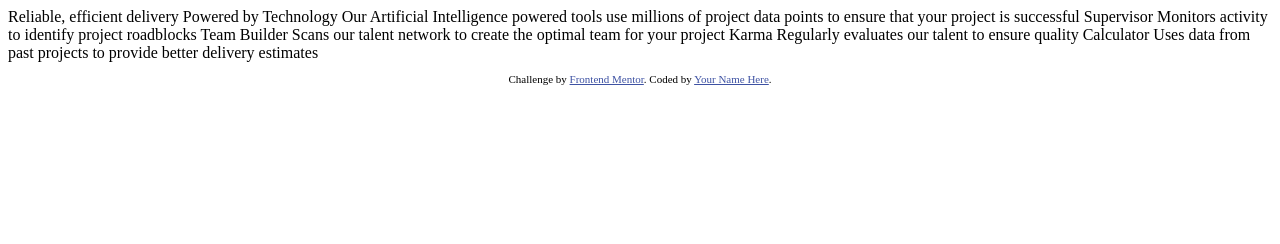
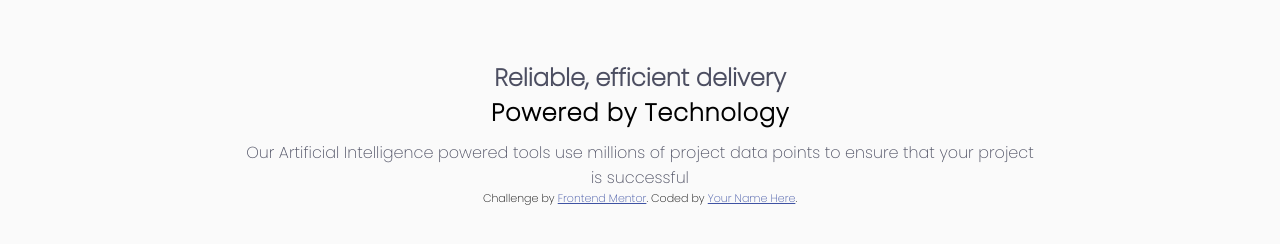
Before and after one commit to Fitsos17/four-card-feature-section, a plain HTML site: page index.html in a window 1280 px wide. Drawn offline with Linux system fonts and the light colour scheme.

Commit message:
Added sass to my project, .prettierrc fileand finished implementing .starting container styles

```diff
--- a/index.html
+++ b/index.html
@@ -1,28 +1,50 @@
 <!DOCTYPE html>
 <html lang="en">
   <head>
-  <meta charset="UTF-8">
-  <meta name="viewport" content="width=device-width, initial-scale=1.0"> <!-- displays site properly based on user's device -->
+    <meta charset="UTF-8" />
+    <meta name="viewport" content="width=device-width, initial-scale=1.0" />
+    <!-- displays site properly based on user's device -->
 
-  <link rel="icon" type="image/png" sizes="32x32" href="./images/favicon-32x32.png">
+    <link
+      rel="icon"
+      type="image/png"
+      sizes="32x32"
+      href="./images/favicon-32x32.png"
+    />
 
     <title>Frontend Mentor | Four card feature section</title>
 
     <!-- Feel free to remove these styles or customise in your own stylesheet 👍 -->
     <style>
-    .attribution { font-size: 11px; text-align: center; }
-    .attribution a { color: hsl(228, 45%, 44%); }
+      .attribution {
+        font-size: 11px;
+        text-align: center;
+      }
+      .attribution a {
+        color: hsl(228, 45%, 44%);
+      }
     </style>
+
+    <link rel="stylesheet" href="./index.css" />
+    <link
+      href="https://fonts.googleapis.com/css2?family=Poppins:wght@200&display=swap"
+      rel="stylesheet"
+    />
   </head>
   <body>
+    <div class="start-container">
+      <h1>
+        Reliable, efficient delivery
+        <br />
+        <span>Powered by Technology</span>
+      </h1>
+      <p>
+        Our Artificial Intelligence powered tools use millions of project data
+        points to ensure that your project is successful
+      </p>
+    </div>
 
-  Reliable, efficient delivery
-  Powered by Technology
-
-  Our Artificial Intelligence powered tools use millions of project data points
-  to ensure that your project is successful
-
-  Supervisor
+    <!-- Supervisor
   Monitors activity to identify project roadblocks
 
   Team Builder
@@ -32,13 +54,14 @@
   Regularly evaluates our talent to ensure quality
 
   Calculator
-  Uses data from past projects to provide better delivery estimates
-
+  Uses data from past projects to provide better delivery estimates -->
 
     <footer>
       <p class="attribution">
-      Challenge by <a href="https://www.frontendmentor.io?ref=challenge" target="_blank">Frontend Mentor</a>.
-      Coded by <a href="#">Your Name Here</a>.
+        Challenge by
+        <a href="https://www.frontendmentor.io?ref=challenge" target="_blank"
+          >Frontend Mentor</a
+        >. Coded by <a href="#">Your Name Here</a>.
       </p>
     </footer>
   </body>
--- /dev/null
+++ b/index.scss
@@ -0,0 +1,67 @@
+* {
+  box-sizing: border-box;
+  margin: 0;
+  padding: 0;
+  font-family: "Poppins", sans-serif;
+}
+
+/********** declare variables ***********/
+
+/* primary colors */
+$red: hsl(0, 78%, 62%);
+$cyan: hsl(180, 62%, 55%);
+$orange: hsl(34, 97%, 64%);
+$blue: hsl(212, 86%, 64%);
+
+/* neutral colors */
+$very-dark-blue: hsl(234, 12%, 34%);
+$grayish-blue: hsl(229, 6%, 66%);
+$very-light-gray: hsl(0, 0%, 98%);
+
+body {
+  background-color: $very-light-gray;
+  display: flex;
+  flex-direction: column;
+  align-items: center;
+  justify-content: center;
+  text-align: center;
+  font-size: 15px;
+}
+
+/* starting */
+
+.start-container {
+  color: $very-dark-blue;
+  margin-top: 60px;
+  font-size: 1rem;
+
+  display: flex;
+  justify-content: center;
+  align-items: center;
+  flex-direction: column;
+
+  span {
+    color: black;
+    letter-spacing: 0.05rem;
+  }
+
+  p {
+    margin-top: 10px;
+    font-size: 1.2rem;
+    width: 60%;
+    text-align: center;
+  }
+}
+
+@media screen and (min-width: 375px) {
+  .start-container {
+    font-size: 0.75rem;
+
+    p {
+      font-size: 1rem;
+      width: 90%;
+    }
+  }
+}
+
+/* cards */
```
Also changed, not shown: index.css (added), 2 other files. Lines whose indentation alone changed are shown as unchanged.
